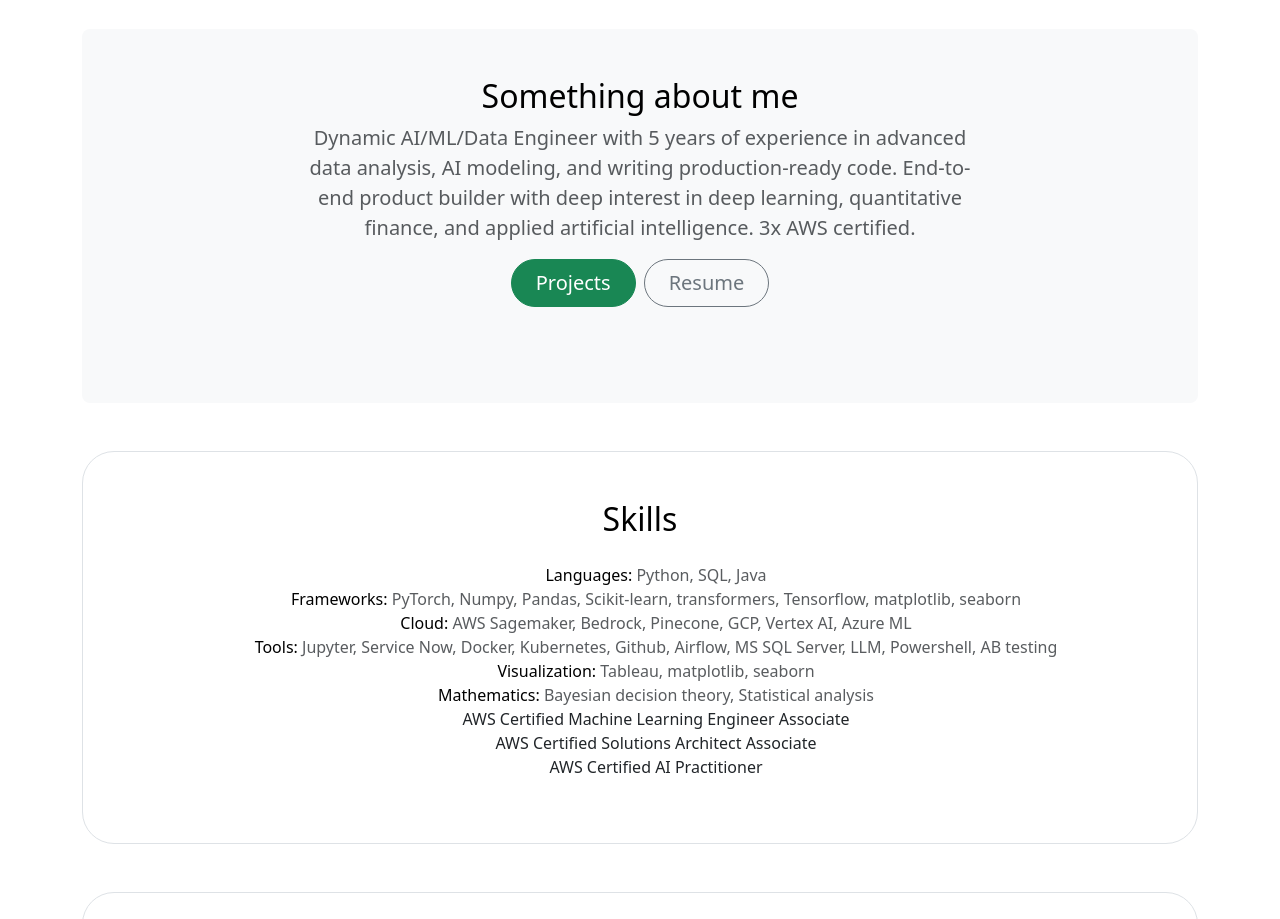
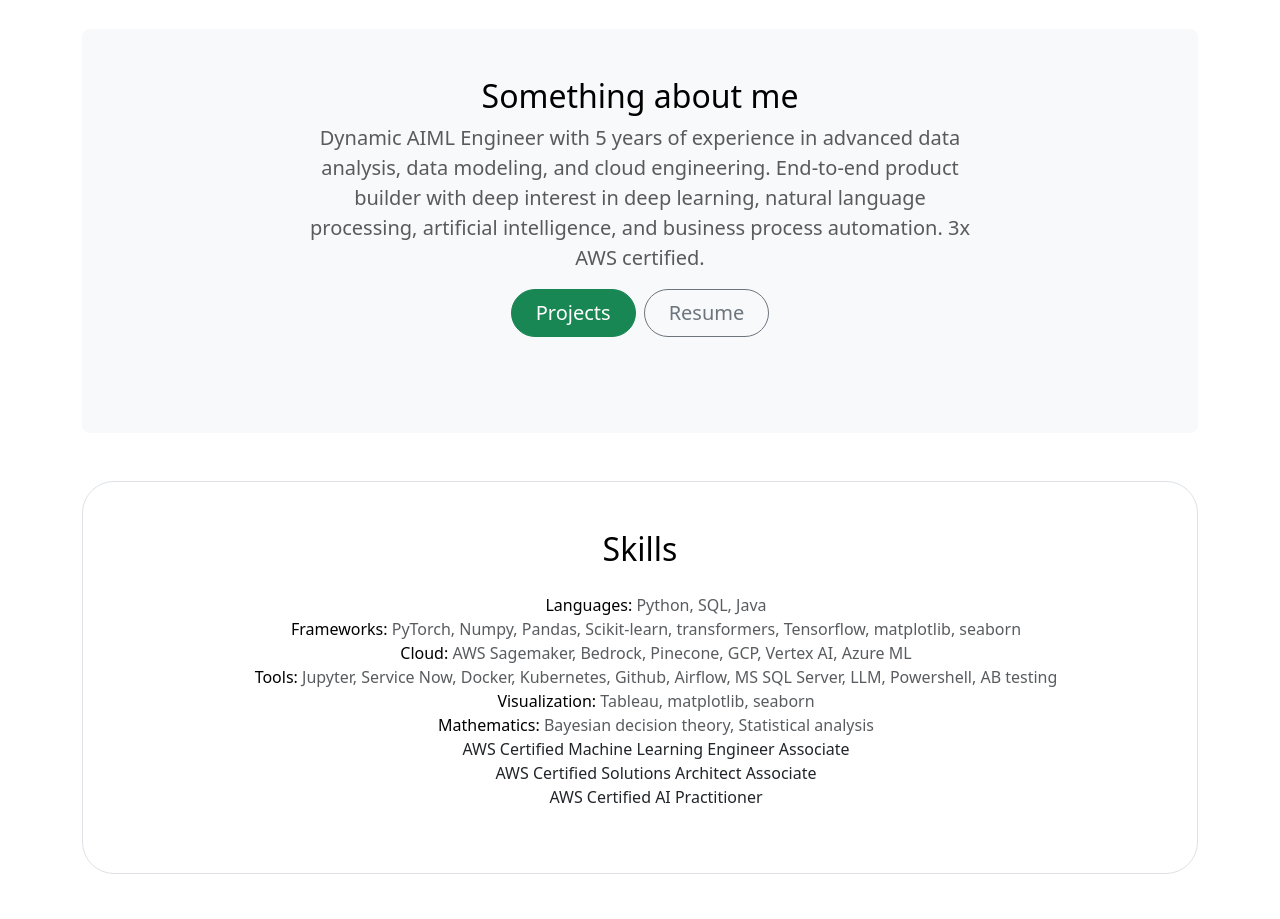
Before and after one commit to atulgupta002/atul-gupta.github.io, a plain HTML site: page index.html in a window 1280 px wide. Shown: the part 780-1699 px from the top of the page. Drawn offline with nearby package versions, Linux system fonts and the light colour scheme.

Commit message:
Update index.html

```diff
--- a/index.html
+++ b/index.html
@@ -48,8 +48,8 @@
         <div class="p-5 text-center bg-body-tertiary rounded-3">
             <h2 class="text-body-emphasis user-select-none">Something about me</h2>
             <p class="col-lg-8 mx-auto fs-5 text-muted user-select-none">
-                Dynamic AI/ML/Data Engineer with 5 years of experience in advanced data analysis, AI modeling, and writing production-ready code.
-                End-to-end product builder with deep interest in deep learning, quantitative finance, and applied artificial intelligence. 3x AWS certified.
+                Dynamic AIML Engineer with 5 years of experience in advanced data analysis, data modeling, and cloud engineering.
+                End-to-end product builder with deep interest in deep learning, natural language processing, artificial intelligence, and business process automation. 3x AWS certified.
             </p>
             <div class="d-inline-flex gap-2 mb-5">
                 <a class="button-projects-main d-inline-flex align-items-center btn btn-success btn-lg px-4 rounded-pill"
```
